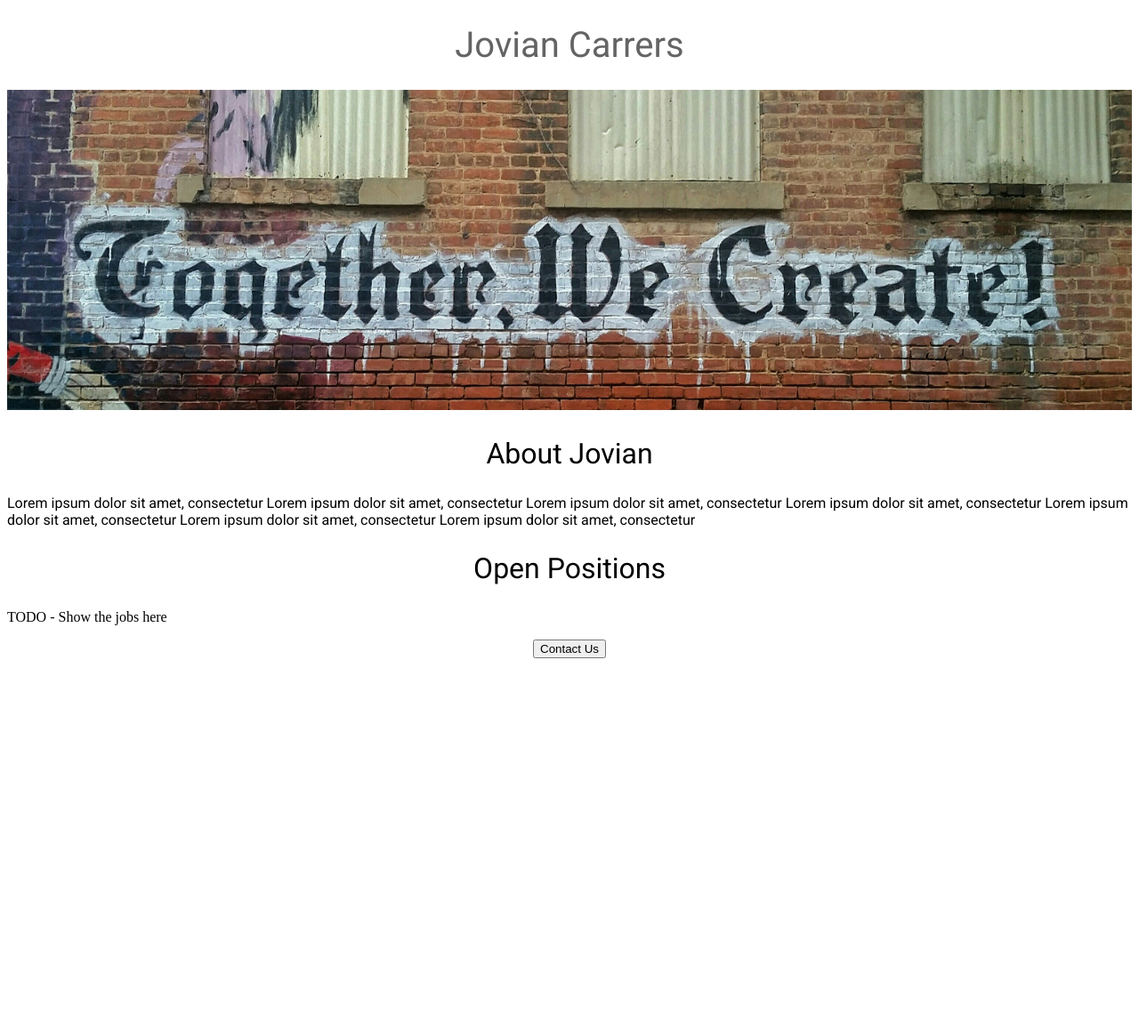
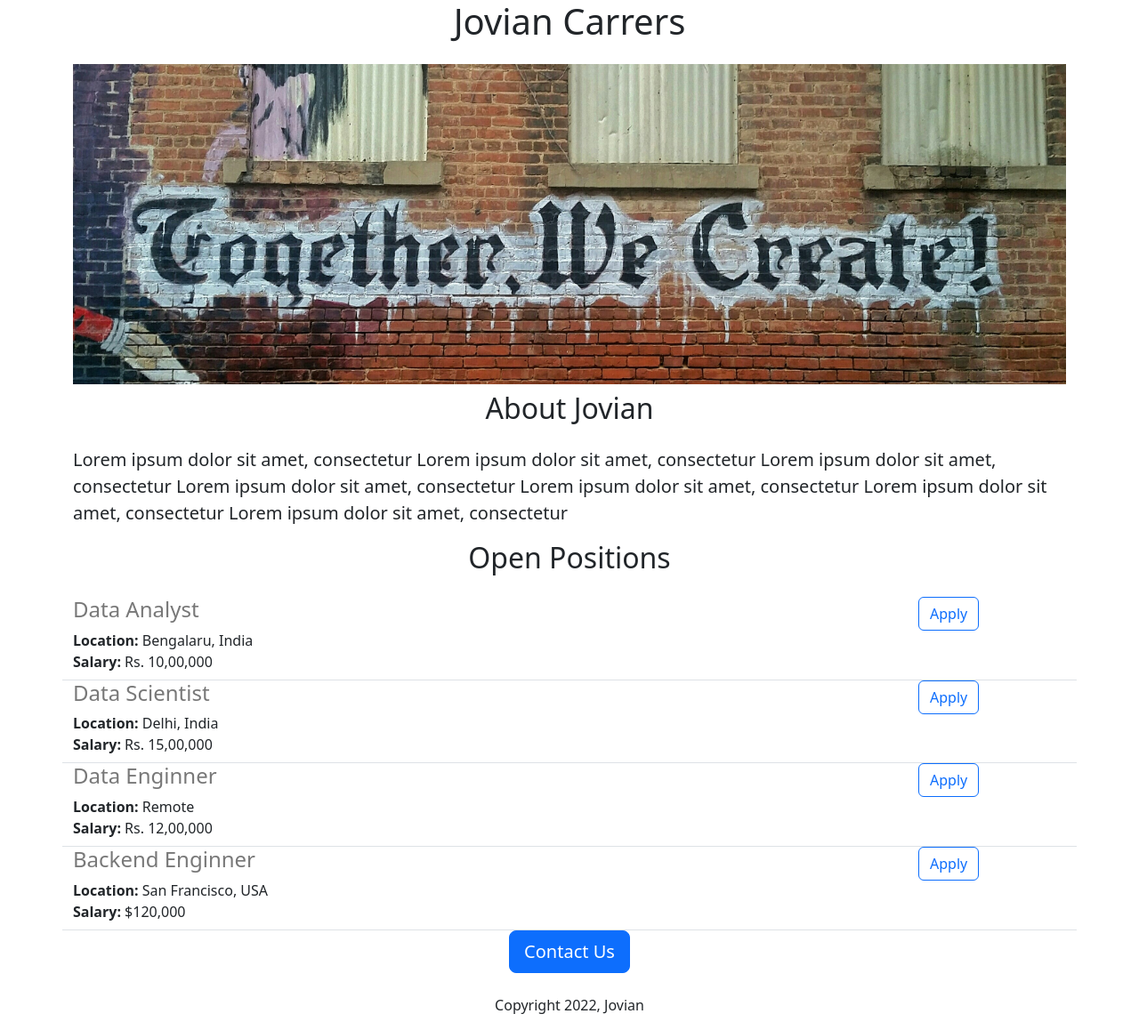
Before and after one commit to KethleenCosta/jovian-careers-website, a Flask app: page / in a window 1280 px wide. Shown: the whole page at 89% size. Before the commit the page ends 740 px from the top, so only its background shows below. Run offline with Flask 3, Linux system fonts and the light colour scheme.

Commit message:
Added dynamic data and API route

```diff
--- a/app.py
+++ b/app.py
@@ -1,12 +1,49 @@
-from flask import Flask, render_template, template_rendered
+from flask import Flask, render_template, template_rendered, jsonify
 
 app = Flask(__name__)
 
+JOBS = [
+    {
+        'id': 1,
+        'title': 'Data Analyst',
+        'location': 'Bengalaru, India',
+        'salary': 'Rs. 10,00,000'
+    },
+    {
+        'id': 2,
+        'title': 'Data Scientist',
+        'location': 'Delhi, India',
+        'salary': 'Rs. 15,00,000'
+    },
+    {
+        'id': 3,
+        'title': 'Data Enginner',
+        'location': 'Remote',
+        'salary': 'Rs. 12,00,000'
+    },
+    {
+        'id': 4,
+        'title': 'Backend Enginner',
+        'location': 'San Francisco, USA',
+        'salary': '$120,000'
+    },
+]
 
+
+#HTML endpoint
 @app.route('/')
-def hello_jovian():
-  return render_template('home.html')
+def hello_jovian():  #sending data to the html file via argument
+    return render_template(
+        'home.html',  #template language
+        jobs=JOBS,
+        company_name='Jovian')
+
+
+#JSON endpoint
+@app.route('/api/jobs')
+def list_jobs():
+    return jsonify(JOBS)
 
 
 if __name__ == '__main__':
-  app.run(host='0.0.0.0', debug=True)
+    app.run(host='0.0.0.0', debug=True)
--- a/templates/home.html
+++ b/templates/home.html
@@ -2,53 +2,29 @@
 <html>
   <head>
     <title>Jovian Carrers</title>
+    <meta charset="utf-8">
+    <meta name="viewport" content="width=device-width,initial-scale=1">
+    <link href="https://cdn.jsdelivr.net/npm/bootstrap@5.3.3/dist/css/bootstrap.min.css" rel="stylesheet" integrity="sha384-QWTKZyjpPEjISv5WaRU9OFeRpok6YctnYmDr5pNlyT2bRjXh0JMhjY6hW+ALEwIH" crossorigin="anonymous">
 
-    <style>
-    @import url('https://fonts.googleapis.com/css2?familyRobobh+Sans:wght@300;400&family=Poppins:ital,wght@0,100;0,200;0,300;0,400;0,500;0,600;0,700;0,800;0,900;1,100;1,200;1,300;1,400;1,500;1,600;1,700;1,800;1,900&family=Roboto:ital,wght@0,100;0,300;0,400;0,500;0,700;0,900;1,100;1,300;1,400;1,500;1,700;1,900&display=swap');
-    </style>
+    <link rel="preconnect" href="https://fonts.googleapis.com">
+    <link rel="preconnect" href="https://fonts.gstatic.com" crossorigin>
+    <link href="https://fonts.googleapis.com/css2?family=Roboto:ital,wght@0,100;0,300;0,400;0,500;0,700;0,900;1,100;1,300;1,400;1,500;1,700;1,900&display=swap" rel="stylesheet">
 
-    <style>
-      h1 {
-        font-size: 40px;
-        font-family: Roboto;
-        font-weight: normal;
-        color: rgb(100, 100, 100);
-        text-align: center;
-      }
-
-      #banner {
-        width: 100%;
-        height: 360px;
-        object-fit: cover;
-      }
-
-      h2 {
-        font-family: Roboto;
-        font-size: 32px;
-        color: rgb(100. 100, 100);
-        text-align: center;
-        font-weight: normal;
-      }
-
-      .bodytext{
-        font-family: Roboto;
-      }
-
-      #contaier {
-        max-width: 720px;
-        margin: 0 auto;
-      }
-
-
-    </style>
+  <style>
+    #banner {
+      height: 360px;
+      width: 100%;
+      object-fit:cover;
+    }
+  </style>
 
   </head>
   <body>
-    <div id="container">
-      <h1>Jovian Carrers</h1>
-      <img id="banner" src='https://13b58ea9-6529-4e46-98dd-eb04107e873b-00-1waydh35hsgs2.picard.replit.dev/static/banner.jpeg' height="320">
-      <h2>About Jovian</h2>
-      <p class="bodytext">
+    <div class="container">
+      <h1 class="text-center mt=2 mb-4">{{company_name}} Carrers</h1> <!-- Passando dynamic informatio into html templates. Converte o objeto jobs em uma string. -->
+      <img class="img-fluid" id="banner" src='https://13b58ea9-6529-4e46-98dd-eb04107e873b-00-1waydh35hsgs2.picard.replit.dev/static/banner.jpeg' height="320">
+      <h2 class="text-center mt-2 mb-4">About Jovian</h2>
+      <p class="lead">
           Lorem ipsum dolor sit amet,
         consectetur
         Lorem ipsum dolor sit amet, consectetur
@@ -58,10 +34,17 @@
         Lorem ipsum dolor sit amet, consectetur
         Lorem ipsum dolor sit amet, consectetur
       </p>
-      <h2>Open Positions</h2>
-      <p>TODO - Show the jobs here</p>
-      <div style='text-align:center'>
-        <button>Contact Us</button>
+      <h2 class="text-center mt-2 mb-4">Open Positions</h2>
+
+      <div>
+        {% for job in jobs %}
+          {% include 'jobitem.html' %}
+        {% endfor %}
+      </div>
+
+      <div class="text-center">
+      <button class="btn btn-primary btn-lg"">Contact Us</button>
+          <p class="mt-4">Copyright 2022, Jovian</p>
       </div>
     </div>
   </body>
--- /dev/null
+++ b/templates/jobitem.html
@@ -0,0 +1,26 @@
+<div class="border-bottom row" style="marin-bottom:16px; padding-bottom:8px;">
+
+  <div class="col-10">
+    <h4
+      style="color:rgb(120,120,120); margin-bottom:4px; padding-bottom:4px;">
+      {{job['title']}}
+    </h4>
+
+    <div>
+      <b>Location:</b> {{job['location']}}
+    </div>
+
+    {% if 'salary' in job %}
+
+    <div>
+      <b>Salary:</b> {{job['salary']}}
+    </div>
+
+    {% endif %}
+  </div>
+
+  <div class="col-2">
+    <button type="button" class="btn btn-outline-primary">Apply</button>
+  </div>
+
+</div>
```
